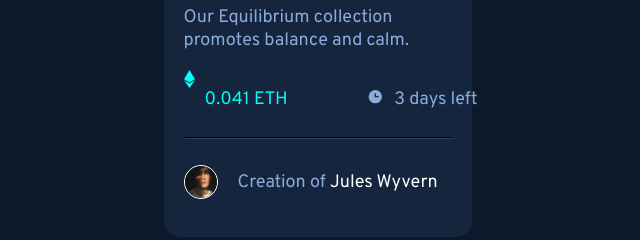
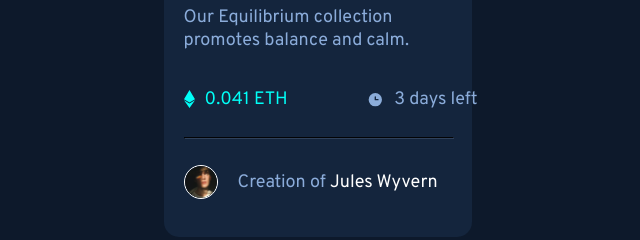
Before and after one commit to keithc07/NFT-preview-card-component, a plain HTML site: page index.html in a window 1280 px wide. Shown: the part 478-718 px from the top of the page, 330-970 px from the left. Drawn offline with Linux system fonts and the light colour scheme.

Commit message:
fixed some issues

```diff
--- a/nft-preview.css
+++ b/nft-preview.css
@@ -114,7 +114,7 @@
 }
 
 .nft-icon {
-    float: left;
+    vertical-align: middle;
     margin-right: 10px;
 }
 
```
